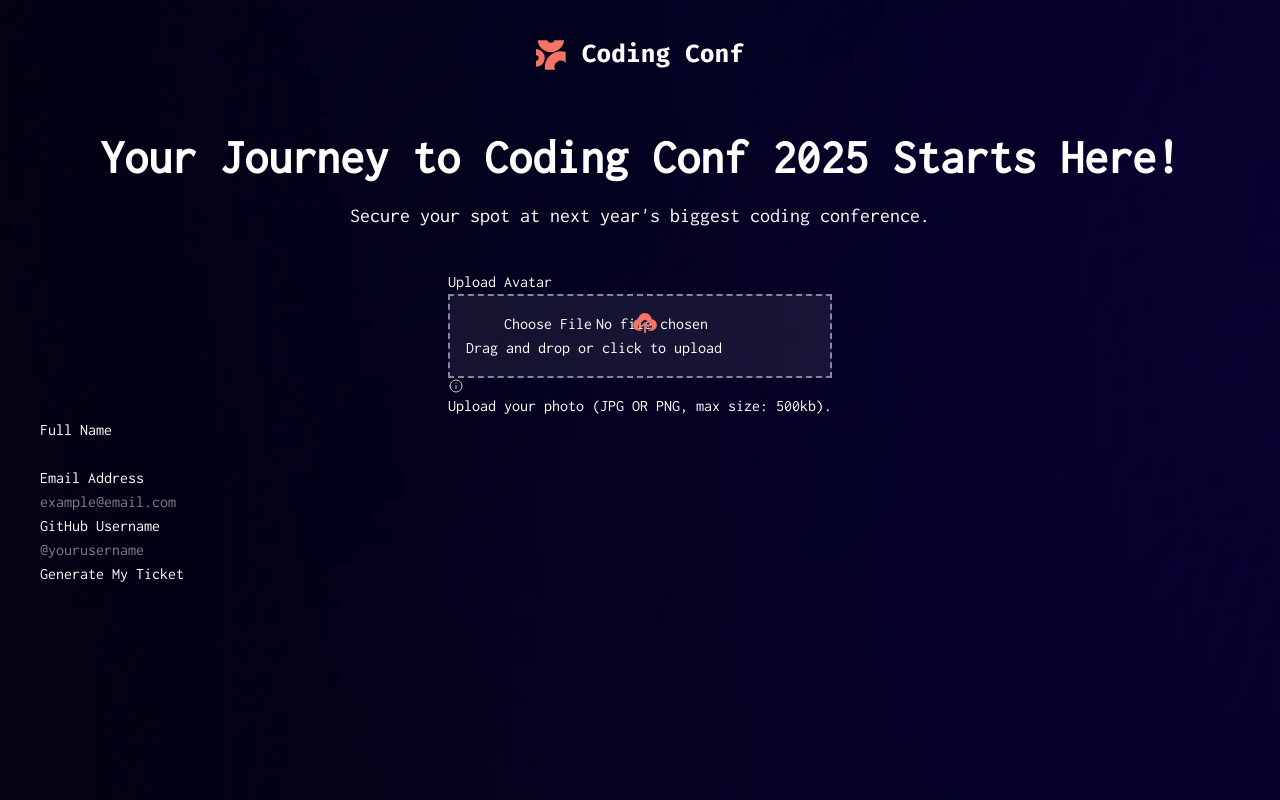
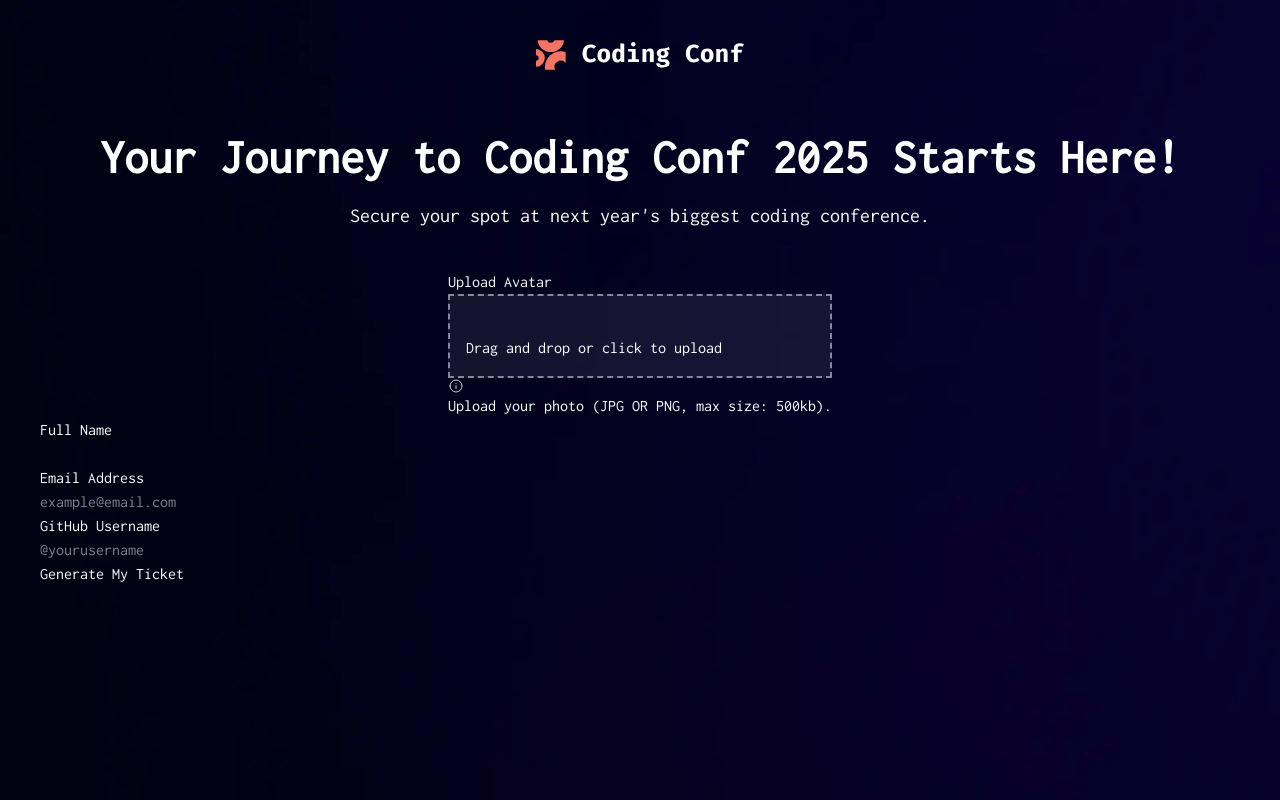
Before and after one commit to azanra/conference-ticket, a React (Vite) app: page / in a window 1280 px wide. Built offline with nearby package versions, Linux system fonts and the light colour scheme.

Commit message:
Hide the text and file upload button

```diff
--- a/src/App.css
+++ b/src/App.css
@@ -43,3 +43,11 @@ body {
   color: transparent;
   background-clip: text;
 }
+
+.customFileInput {
+  color: transparent;
+}
+
+.customFileInput::-webkit-file-upload-button {
+  visibility: hidden;
+}
--- a/src/component/avatarUpload.jsx
+++ b/src/component/avatarUpload.jsx
@@ -34,11 +34,8 @@ export default function AvatarUpload({ ticket, handleTicket }) {
             required
             accept=".jpg, .jpeg, .png"
             ref={fileUpload}
-            className=""
+            className="customFileInput"
           />
-        </div>
-        <div className="centerComponent absolute left-45 top-3">
-          <img src="../src/assets/images/icon-upload.svg" alt="upload icon" />
         </div>
         <span>Drag and drop or click to upload</span>
       </div>
```
